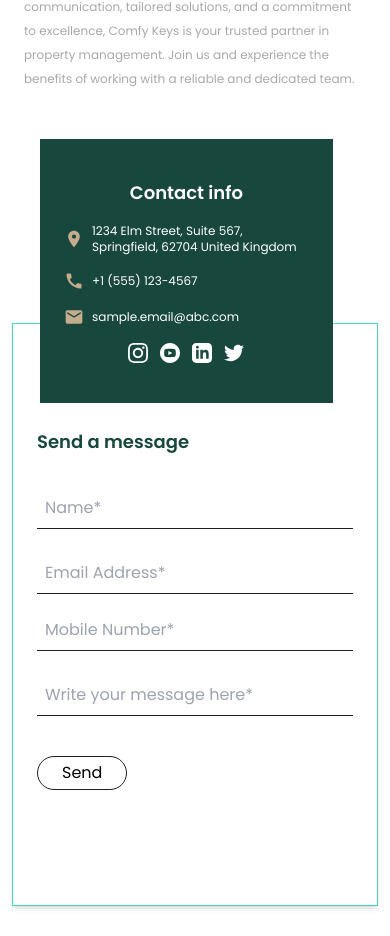
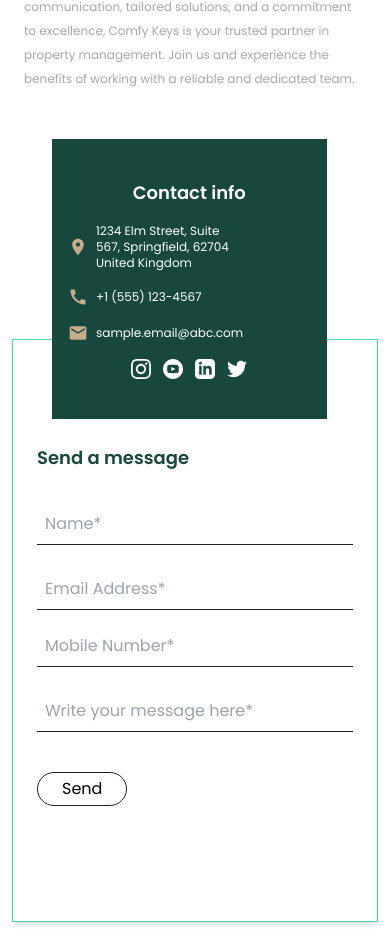
Before and after one commit to Rashid004/Comfy-keys, a Next.js app: page / in a window 390 px wide. Shown: the part 3357-4293 px from the top of the page. Built offline with nearby package versions, Linux system fonts and the light colour scheme; a web font is replaced by a local one.

Commit message:
Cta Form

```diff
--- a/components/pages/FormCta.js
+++ b/components/pages/FormCta.js
@@ -9,7 +9,7 @@ function FormCta() {
       id="contact"
     >
       <div className="flex flex-col md:flex-row md:justify-end relative">
-        <div className="contact-info-box bg-dark-500 text-primary-50 px-6 sm:p-6 md:p-6 w-4/5 h-fit sm:w-[300px] md:w-[394px] md:h-[450px] md:absolute md:left-2 md:translate-y-16 z-20 translate-y-24  sm:translate-x-20 py-3 md:py-6 left-0 top-0 translate-x-7">
+        <div className="contact-info-box bg-dark-500 text-primary-50 px-4 sm:p-6 md:p-6 w-3/4 h-[280px] sm:w-[300px] md:w-80 md:h-[450px] md:absolute md:left-2 md:translate-y-16 z-20 translate-y-24  sm:translate-x-20 py-3 md:py-6 left-0 top-0 translate-x-10">
           <h2 className="text-lg sm:text-2xl font-semibold mb-4 sm:mb-8 md:text-nowrap text-center">
             Contact info
           </h2>
@@ -25,7 +25,8 @@ function FormCta() {
                 </svg>
               </span>
               <p className="text-xs sm:text-base">
-                1234 Elm Street, Suite 567, Springfield, 62704 United Kingdom
+                1234 Elm Street, Suite <br /> 567, Springfield, 62704 <br />{" "}
+                United Kingdom
               </p>
             </div>
             <div className="flex items-center gap-2 sm:gap-4">
```
